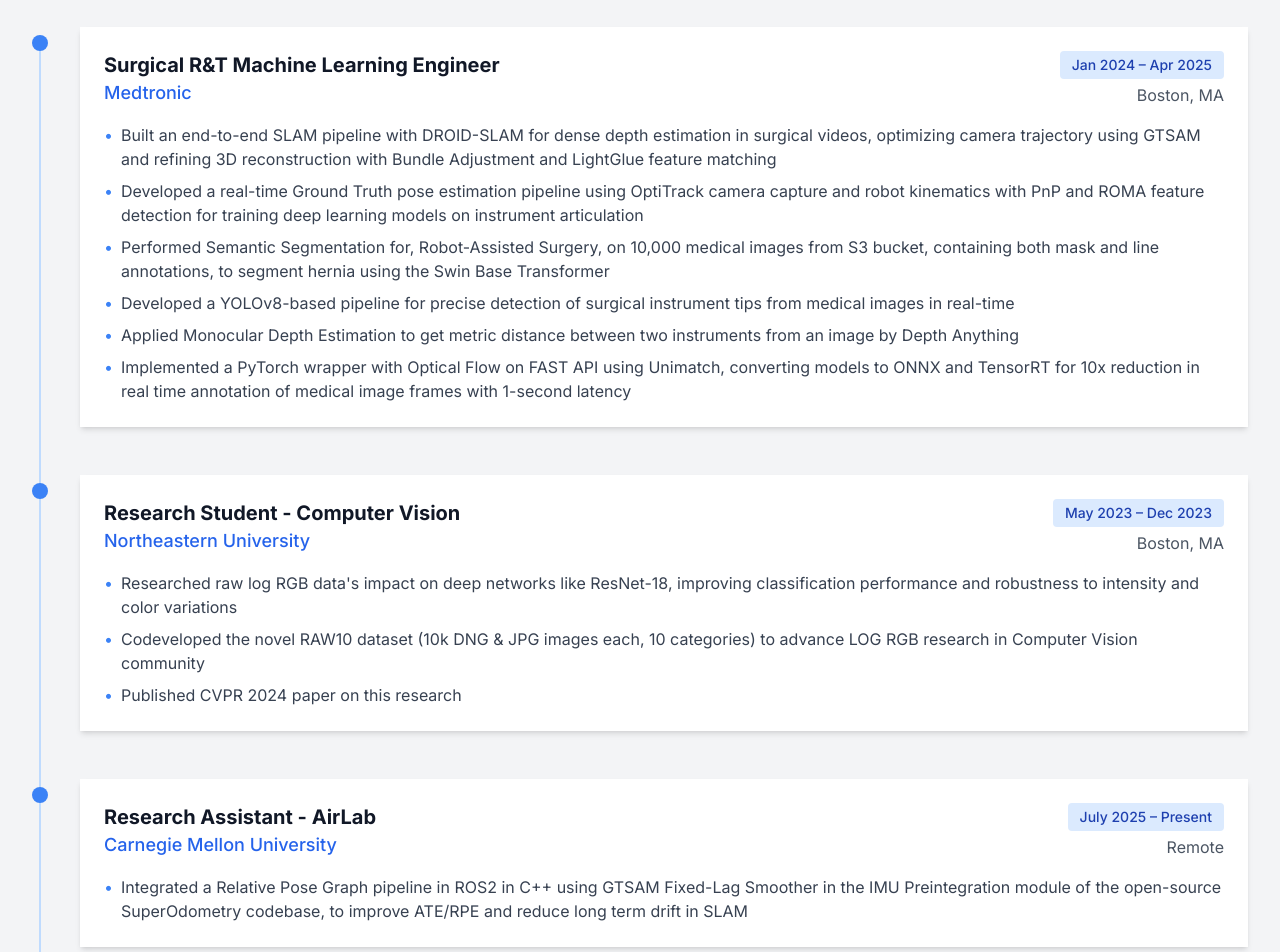
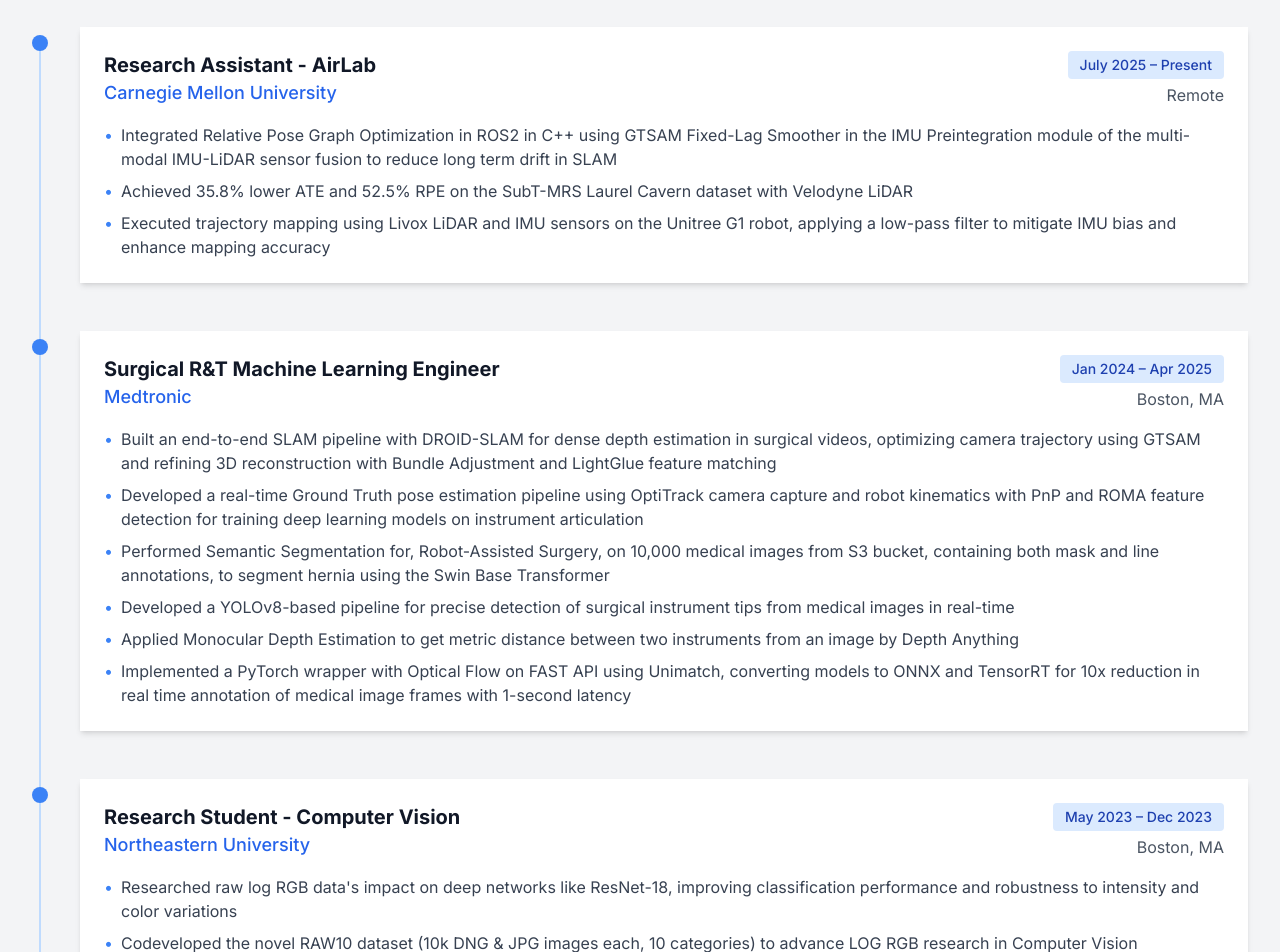
Before and after one commit to avnishnp/Portfolio, a Next.js app: page / in a window 1280 px wide. Shown: the part 1560-2512 px from the top of the page. Built offline with nearby package versions, Linux system fonts and the light colour scheme.

Commit message:
cmu air lab

```diff
--- a/src/components/Experience/ExperienceSection.tsx
+++ b/src/components/Experience/ExperienceSection.tsx
@@ -57,6 +57,17 @@
 const ExperienceSection = () => {
   const experiences = [
     {
+      company: "Carnegie Mellon University",
+      location: "Remote",
+      position: "Research Assistant - AirLab",
+      period: "July 2025 – Present",
+      achievements: [
+        "Integrated Relative Pose Graph Optimization in ROS2 in C++ using GTSAM Fixed-Lag Smoother in the IMU Preintegration module of the multi-modal IMU-LiDAR sensor fusion to reduce long term drift in SLAM",
+        "Achieved 35.8% lower ATE and 52.5% RPE on the SubT-MRS Laurel Cavern dataset with Velodyne LiDAR",
+        "Executed trajectory mapping using Livox LiDAR and IMU sensors on the Unitree G1 robot, applying a low-pass filter to mitigate IMU bias and enhance mapping accuracy"
+      ]
+    },
+    {
       company: "Medtronic",
       location: "Boston, MA",
       position: "Surgical R&T Machine Learning Engineer",
@@ -80,15 +91,6 @@
         "Codeveloped the novel RAW10 dataset (10k DNG & JPG images each, 10 categories) to advance LOG RGB research in Computer Vision community",
         "Published CVPR 2024 paper on this research",
 
-      ]
-    },
-    {
-      company: "Carnegie Mellon University",
-      location: "Remote",
-      position: "Research Assistant - AirLab",
-      period: "July 2025 – Present",
-      achievements: [
-        "Integrated a Relative Pose Graph pipeline in ROS2 in C++ using GTSAM Fixed-Lag Smoother in the IMU Preintegration module of the open-source SuperOdometry codebase, to improve ATE/RPE and reduce long term drift in SLAM"
       ]
     },
     {
```
Also changed, not shown: 1 other file (tests, documents, lock files or other folders).
